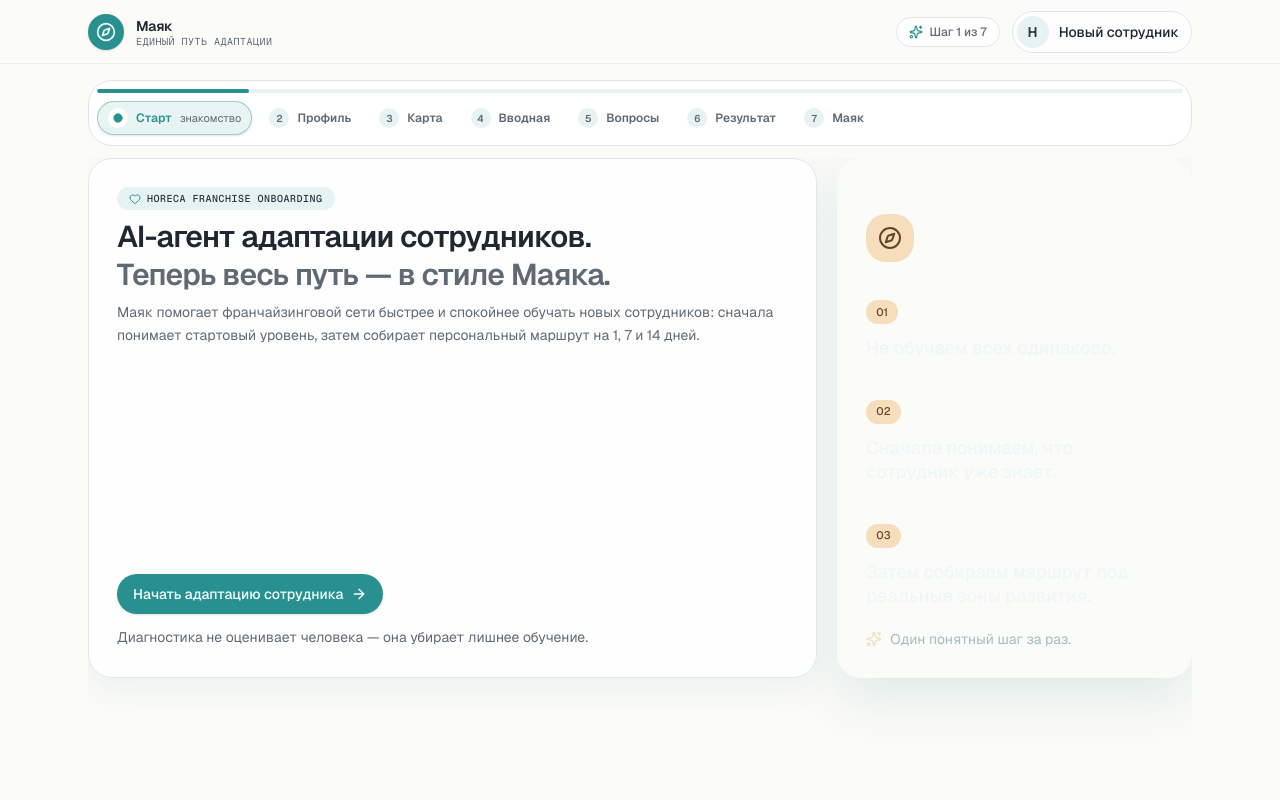
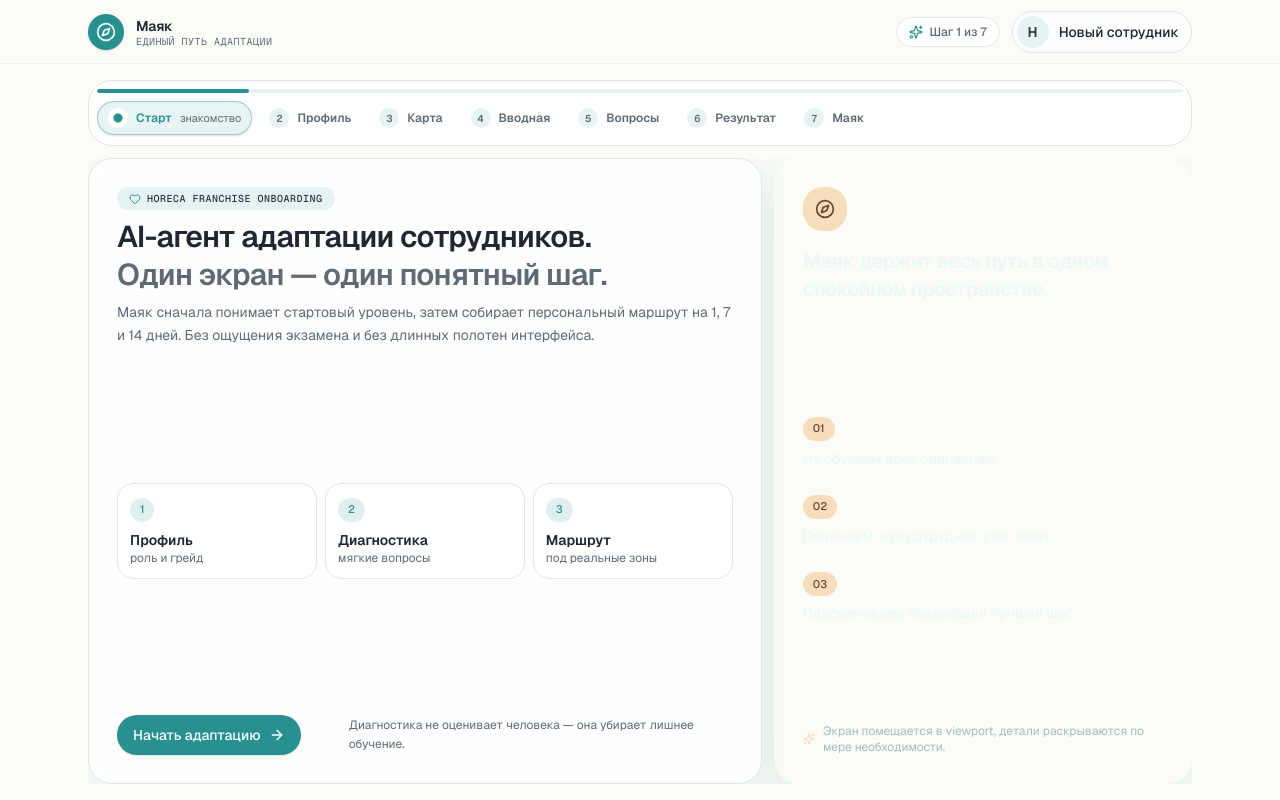
Before and after one commit to Ramilko37/ai-onboarding, a Next.js app: page / in a window 1280 px wide. Built offline with nearby package versions, Linux system fonts and the light colour scheme.

Commit message:
Make welcome screen viewport-sized

```diff
--- a/src/modules/onboarding-agent/ui/steps/WelcomeStep.tsx
+++ b/src/modules/onboarding-agent/ui/steps/WelcomeStep.tsx
@@ -10,8 +10,8 @@ import { PrimaryButton } from "../components";
 
 export function WelcomeStep({ onStart }: { onStart: () => void }) {
   return (
-    <section className="grid gap-5 lg:grid-cols-3">
-      <MayakPanel padding="lg" className="flex min-h-[520px] flex-col justify-between lg:col-span-2">
+    <section className="grid h-full min-h-0 gap-3 lg:grid-cols-[1.45fr_0.9fr]">
+      <MayakPanel padding="lg" className="flex min-h-0 flex-col justify-between">
         <div>
           <MayakSectionHeader
             kicker={
@@ -24,41 +24,62 @@ export function WelcomeStep({ onStart }: { onStart: () => void }) {
               <>
                 AI-агент адаптации сотрудников.
                 <br />
-                <span className="text-muted-foreground">Теперь весь путь — в стиле Маяка.</span>
+                <span className="text-muted-foreground">Один экран — один понятный шаг.</span>
               </>
             }
-            description="Маяк помогает франчайзинговой сети быстрее и спокойнее обучать новых сотрудников: сначала понимает стартовый уровень, затем собирает персональный маршрут на 1, 7 и 14 дней."
+            description="Маяк сначала понимает стартовый уровень, затем собирает персональный маршрут на 1, 7 и 14 дней. Без ощущения экзамена и без длинных полотен интерфейса."
           />
         </div>
 
-        <MayakActionBar>
+        <div className="grid gap-2 sm:grid-cols-3">
+          {[
+            ["1", "Профиль", "роль и грейд"],
+            ["2", "Диагностика", "мягкие вопросы"],
+            ["3", "Маршрут", "под реальные зоны"],
+          ].map(([number, title, caption]) => (
+            <div className="rounded-2xl border border-border bg-card p-3" key={number}>
+              <MayakBadge tone="primary">{number}</MayakBadge>
+              <p className="mt-2 text-sm font-semibold text-foreground">{title}</p>
+              <p className="text-xs text-muted-foreground">{caption}</p>
+            </div>
+          ))}
+        </div>
+
+        <MayakActionBar className="items-center justify-between">
           <PrimaryButton onClick={onStart}>
-            Начать адаптацию сотрудника
+            Начать адаптацию
             <ArrowRight className="h-4 w-4" aria-hidden="true" />
           </PrimaryButton>
-          <span className="text-sm leading-relaxed text-muted-foreground">
+          <span className="max-w-sm text-xs leading-relaxed text-muted-foreground">
             Диагностика не оценивает человека — она убирает лишнее обучение.
           </span>
         </MayakActionBar>
       </MayakPanel>
 
-      <MayakPanel variant="deep" padding="lg" className="flex flex-col justify-end gap-5">
-        <MayakIconBadge tone="accent" className="h-12 w-12 rounded-2xl">
-          <Compass className="h-6 w-6" aria-hidden="true" />
+      <MayakPanel variant="deep" padding="lg" className="flex min-h-0 flex-col justify-between gap-3">
+        <div>
+          <MayakIconBadge tone="accent" className="h-11 w-11 rounded-2xl">
+            <Compass className="h-5 w-5" aria-hidden="true" />
           </MayakIconBadge>
+          <h2 className="mt-4 text-xl font-semibold tracking-tight text-deep-foreground">
+            Маяк держит весь путь в одном спокойном пространстве.
+          </h2>
+        </div>
+        <div className="grid gap-3">
           {[
             ["01", "Не обучаем всех одинаково."],
-          ["02", "Сначала понимаем, что сотрудник уже знает."],
-          ["03", "Затем собираем маршрут под реальные зоны развития."],
+            ["02", "Понимаем, что сотрудник уже знает."],
+            ["03", "Подсвечиваем следующий лучший шаг."],
           ].map(([number, text]) => (
-          <div className="border-t border-deep-border pt-4" key={number}>
+            <div className="border-t border-deep-border pt-3" key={number}>
               <MayakBadge tone="accent">{number}</MayakBadge>
-            <p className="mt-3 text-lg font-medium leading-snug text-deep-foreground">{text}</p>
+              <p className="mt-2 text-sm font-medium leading-snug text-deep-foreground">{text}</p>
             </div>
           ))}
-        <p className="flex items-center gap-2 text-sm text-deep-muted">
+        </div>
+        <p className="flex items-center gap-2 text-xs text-deep-muted">
           <Sparkles className="h-4 w-4 text-accent" aria-hidden="true" />
-          Один понятный шаг за раз.
+          Экран помещается в viewport, детали раскрываются по мере необходимости.
         </p>
       </MayakPanel>
     </section>
```
Lines whose indentation alone changed are shown as unchanged.
